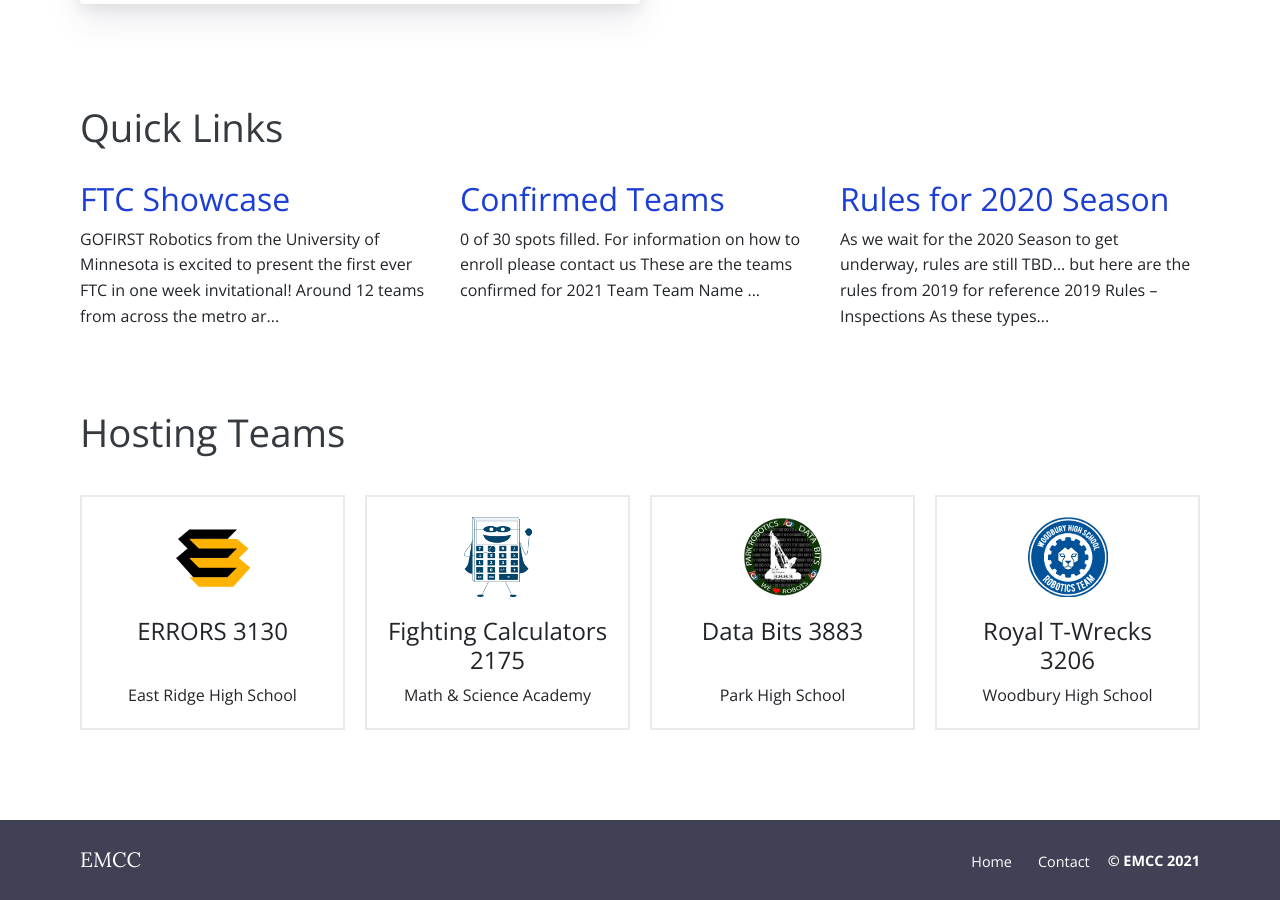
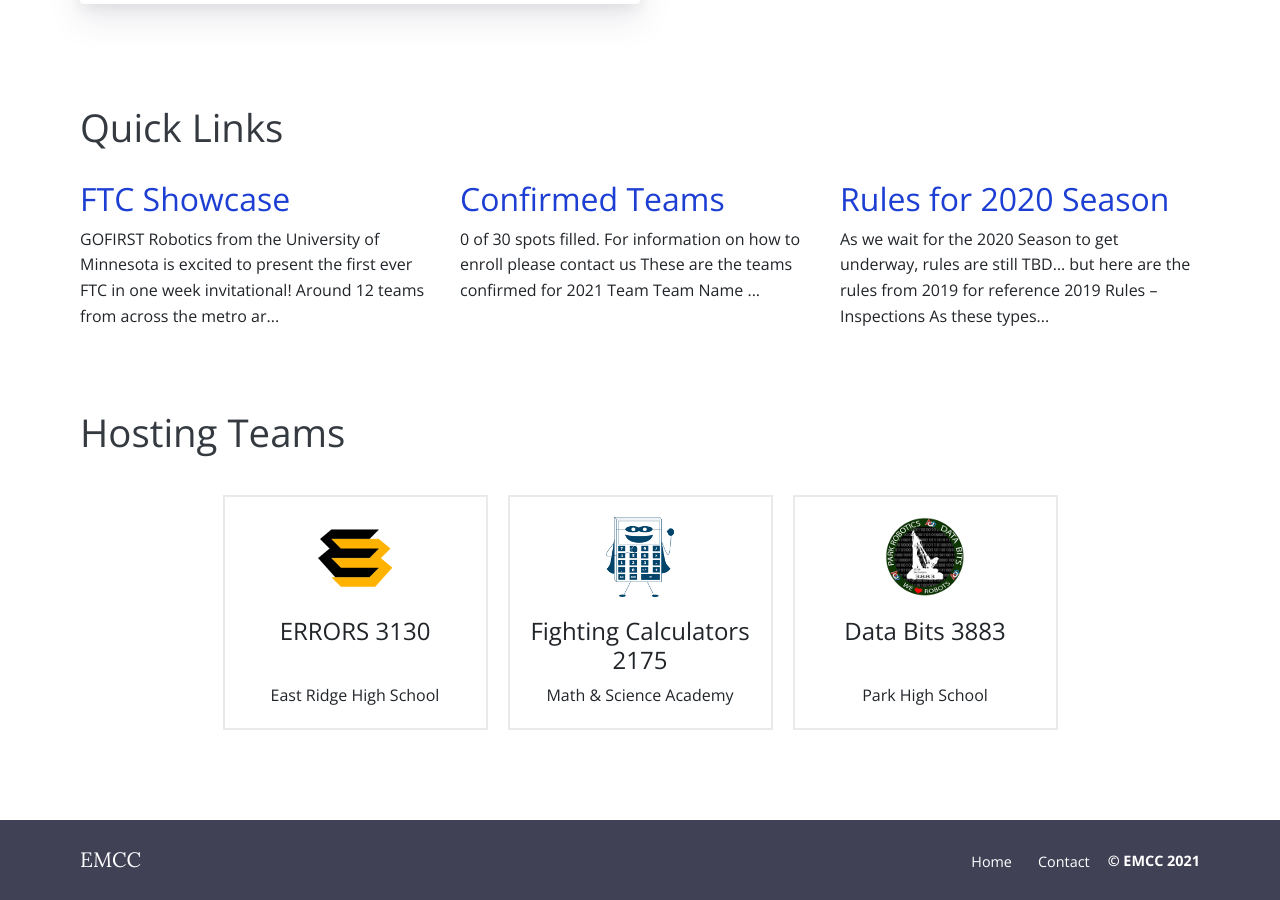
Before and after one commit to em-cc/em-cc.github.io, a Jekyll site: the page built from index.html, in a window 1280 px wide and 900 px high, scrolled down 768 px. Built offline with Jekyll 4.4.1, drawn with Linux system fonts in a browser that asks for light colours.

Commit message:
removed Woodbury Royals from features.json

```diff
--- a/_data/features.json
+++ b/_data/features.json
@@ -16,11 +16,5 @@
     "description": "Park High School",
     "image": "images/features/logo-3883.png",
     "url": "https://www.databits3883.com/"
-  },
-  {
-    "title": "Royal T-Wrecks 3206",
-    "description": "Woodbury High School",
-    "image": "images/features/logo-3206.png",
-    "url": "https://www.royaltwrecks.org/"
   }
 ]
```
